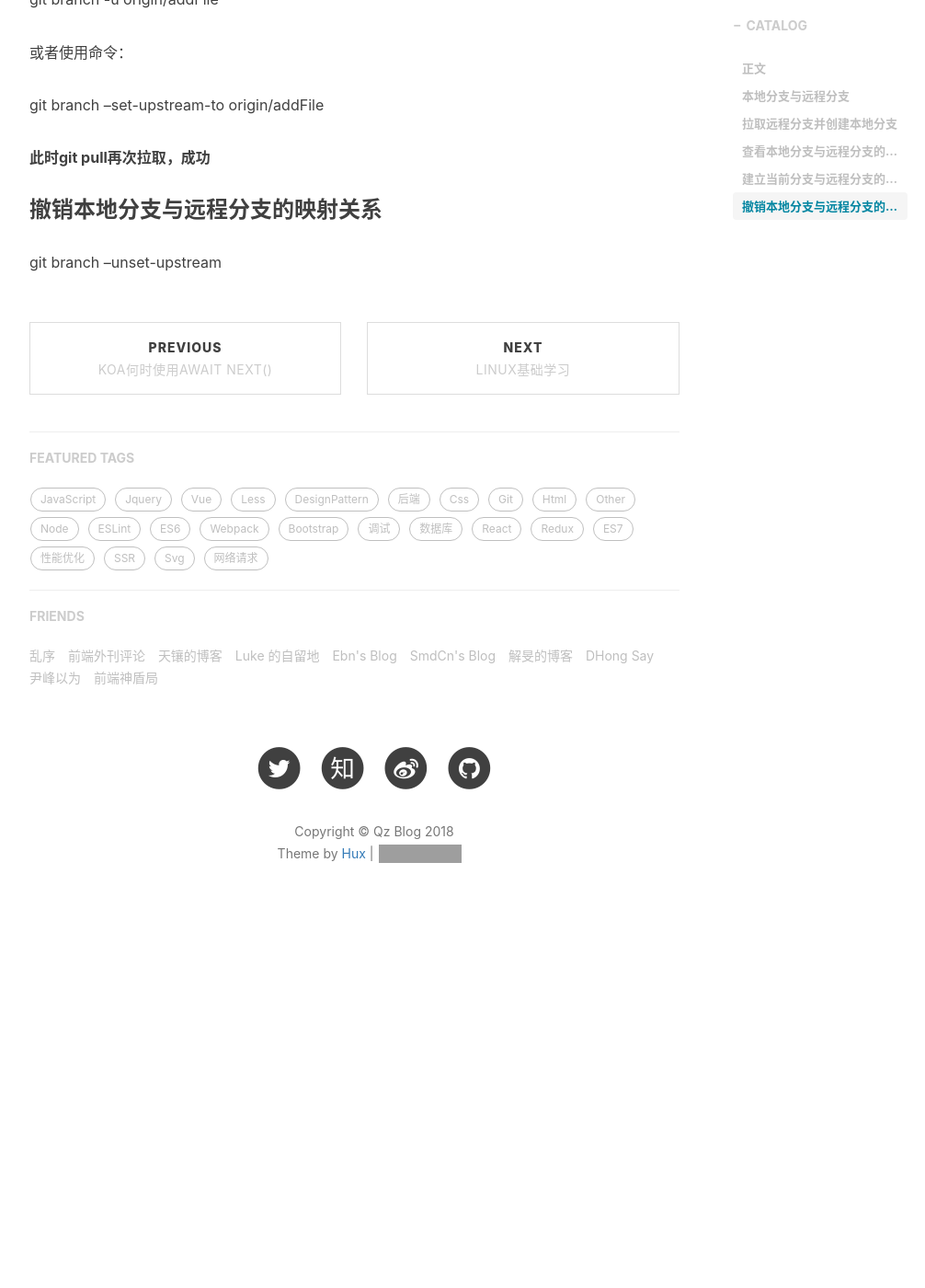
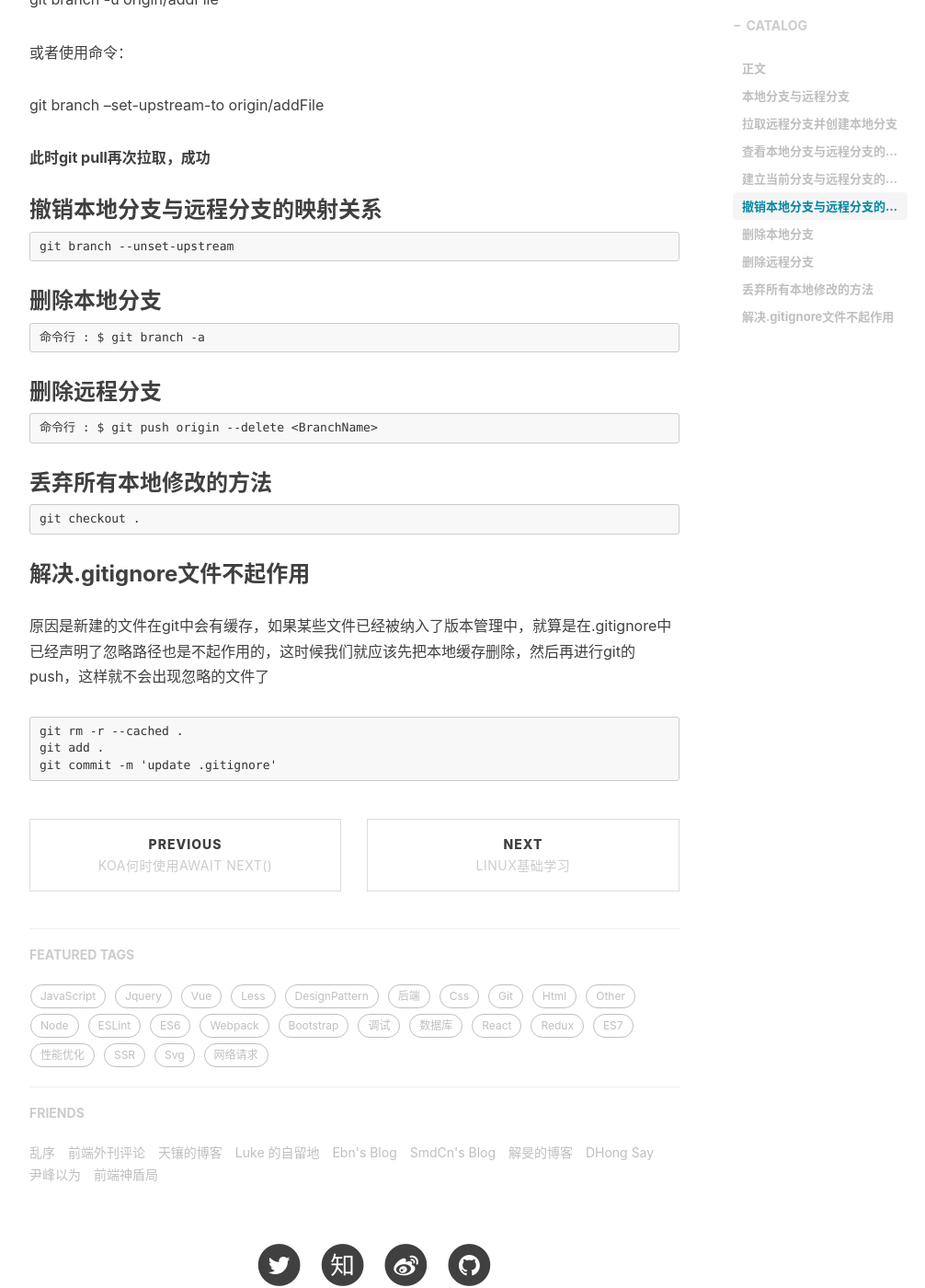
Before and after one commit to stephen-mi/QinZhen001.github.io, a Jekyll site: the page built from _posts/2018-10-15-git学习-myblog.markdown, in a window 1280 px wide and 1400 px high, scrolled down 1793 px. Shown: the whole window at 92% size, without its empty margins (233-1239 px from the left). Built offline with Jekyll 4.4.1, drawn with Linux system fonts in a browser that asks for light colours; nearby versions of some CDN libraries; comment, search, counter and statistics services are not loaded; before the commit the page ends 2825 px from its top, so only the background shows below that; grey boxes are pictures that could not be loaded.

Commit message:
qz commit

````diff
--- a/_posts/2018-10-15-git学习-myblog.markdown
+++ b/_posts/2018-10-15-git学习-myblog.markdown
@@ -77,5 +77,34 @@
 
 
 ### 撤销本地分支与远程分支的映射关系
+```
+git branch --unset-upstream
+```
 
-git branch --unset-upstream
+### 删除本地分支
+```
+命令行 : $ git branch -a
+```
+
+
+### 删除远程分支
+```
+命令行 : $ git push origin --delete <BranchName>
+```
+
+### 丢弃所有本地修改的方法
+```
+git checkout .
+```
+
+### 解决.gitignore文件不起作用
+
+原因是新建的文件在git中会有缓存，如果某些文件已经被纳入了版本管理中，就算是在.gitignore中已经声明了忽略路径也是不起作用的，这时候我们就应该先把本地缓存删除，然后再进行git的push，这样就不会出现忽略的文件了
+
+
+
+```
+git rm -r --cached .
+git add .
+git commit -m 'update .gitignore'
+```
````
Also changed, not shown: _posts/2017-07-26-Node.js入门-myblog.markdown (+75 -0 lines), _posts/2018-09-25-linux基础学习-myblog.markdown (+8 -0 lines).
